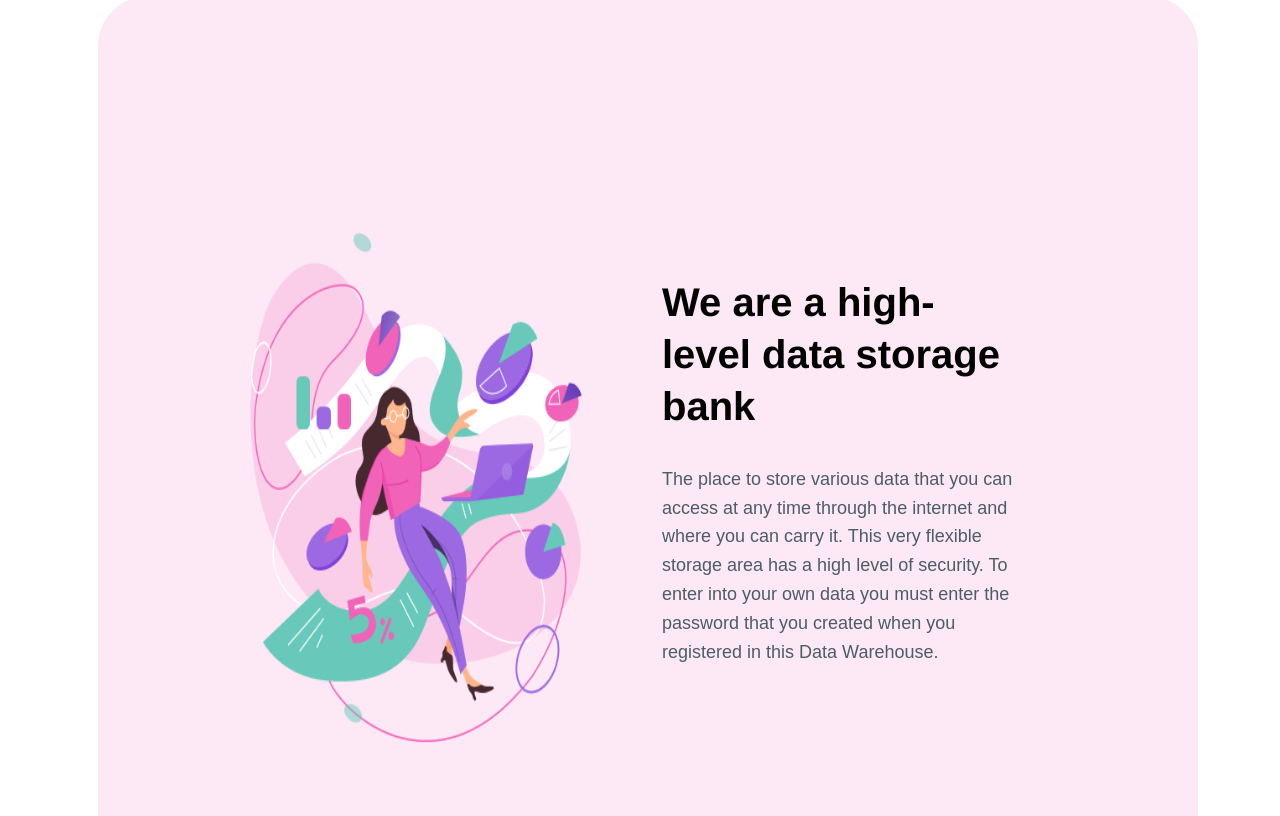
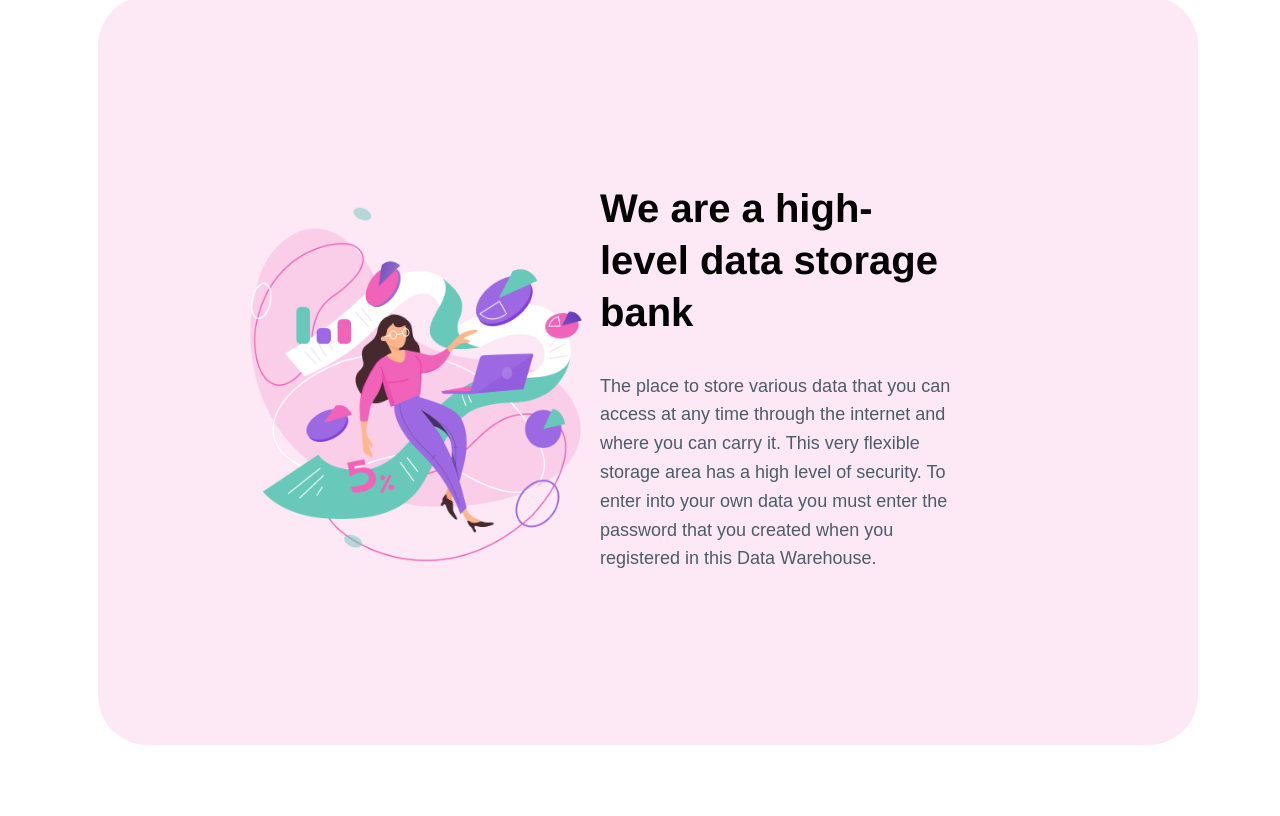
Before and after one commit to calistamayer/click-up, a website: page index.html in a window 1280 px wide. Shown: the part 864-1680 px from the top of the page. Drawn offline with nearby package versions, Linux system fonts and the light colour scheme; a web font is replaced by a local one.

Commit message:
intro-styling

```diff
--- a/assets/css/styles.css
+++ b/assets/css/styles.css
@@ -95,6 +95,7 @@ body {
 .hero__content_text {
     display: flex;
     flex-direction: column;
+    /* align-items: space-around; */
 }
 .hero__headline {
     font-family: 'Helvetica', sans-serif;
@@ -127,7 +128,7 @@ body {
 }
 .intro__text-container {
     width: 40%;
-    padding: 93.18px 81px 100.82px 62px;
+    /* padding: 93.18px 81px 100.82px 62px; */
 }
 .intro__heading {
     font-family: 'Helvetica', sans-serif;
```
